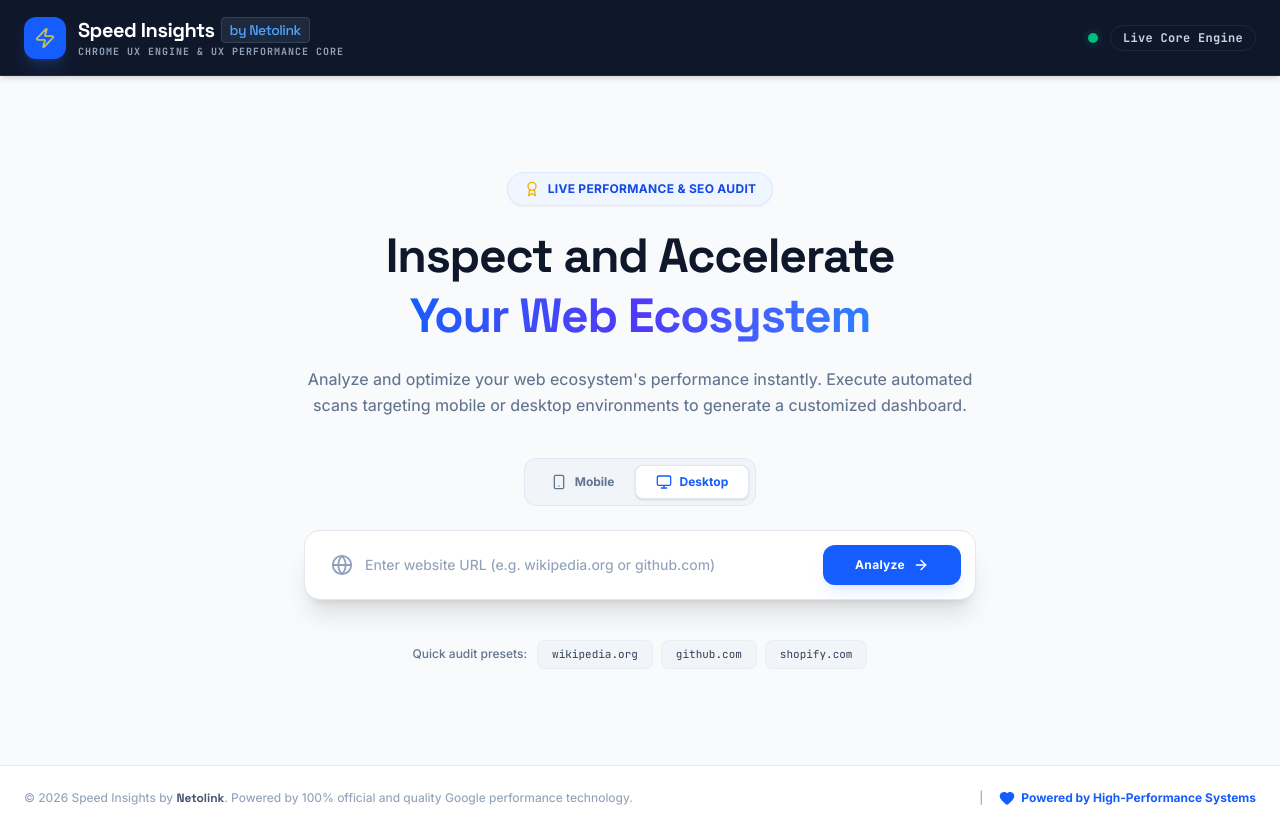
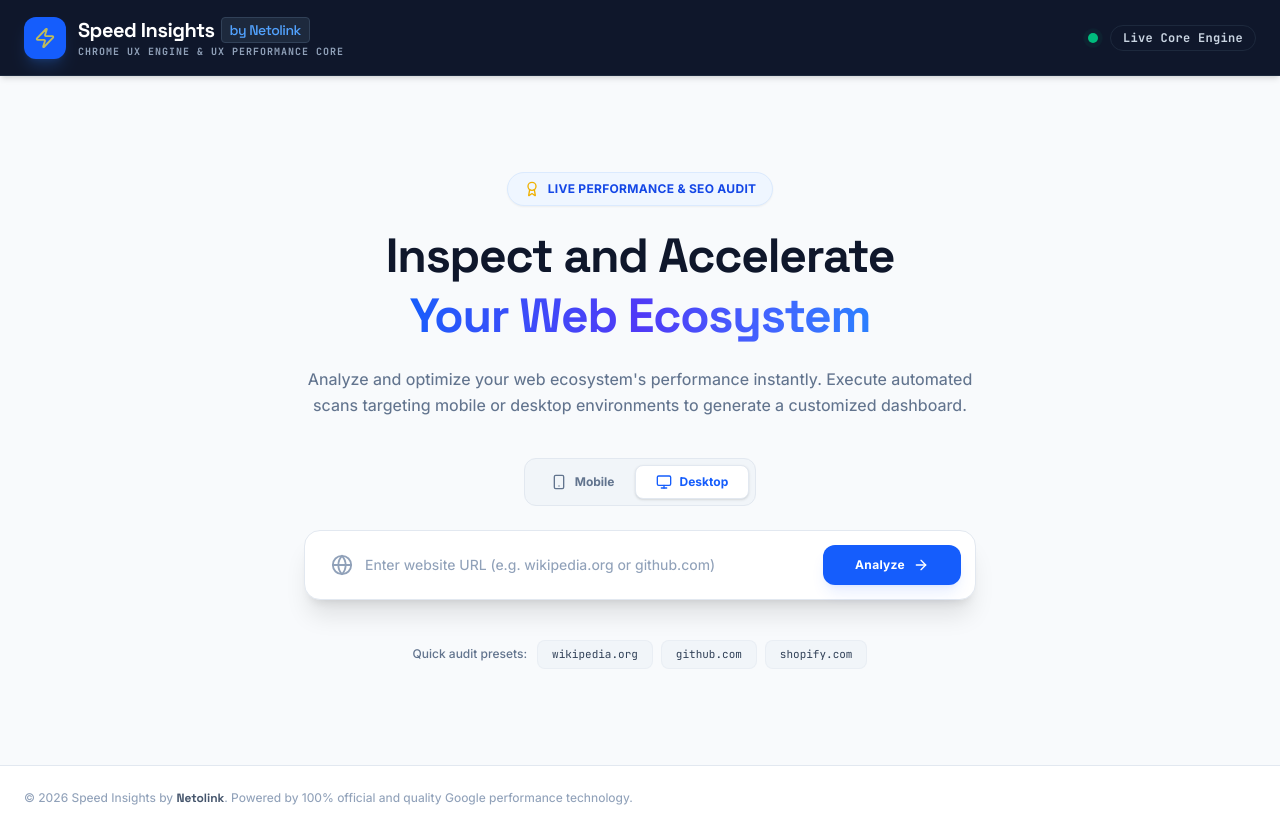
Before and after one commit to Netolink/speed-insights, a React (Vite) app: page / in a window 1280 px wide. Built offline with nearby package versions, Linux system fonts and the light colour scheme.

Commit message:
refactor: update branding and footer links
Update the analysis engine description and add a clickable hyperlink for Netolink in the footer. Removed redundant branding elements.

```diff
--- a/src/App.tsx
+++ b/src/App.tsx
@@ -864,7 +864,7 @@ export default function App() {
                 </div>
 
                 <p className="text-xs text-slate-400">
-                  Analyzed on: <strong className="text-slate-600 font-mono">{reportData.fetchTime}</strong> via production UX Engine v5 API
+                  Analyzed on: <strong className="text-slate-600 font-mono">{reportData.fetchTime}</strong> via Google core performance engine
                 </p>
               </div>
 
@@ -1763,12 +1763,8 @@ export default function App() {
       {/* FOOTER */}
       <footer className="bg-white border-t border-slate-200 py-6 px-6 text-center text-xs text-slate-400 shrink-0">
         <div className="max-w-7xl mx-auto flex flex-col md:flex-row justify-between items-center gap-4">
-          <p>© 2026 Speed Insights by <strong className="text-slate-600 font-display">Netolink</strong>. Powered by 100% official and quality Google performance technology.</p>
+          <p>© 2026 Speed Insights by <a href="https://netolink.com" target="_blank" rel="noopener noreferrer" className="text-slate-600 font-display font-black hover:underline">Netolink</a>. Powered by 100% official and quality Google performance technology.</p>
           <div className="flex gap-4 items-center">
-            <span className="text-slate-350">|</span>
-            <span className="text-blue-600 font-bold inline-flex items-center gap-1.5 select-none">
-              <Heart className="w-4 h-4 fill-blue-600 text-blue-600" /> Powered by High-Performance Systems
-            </span>
           </div>
         </div>
       </footer>
```
